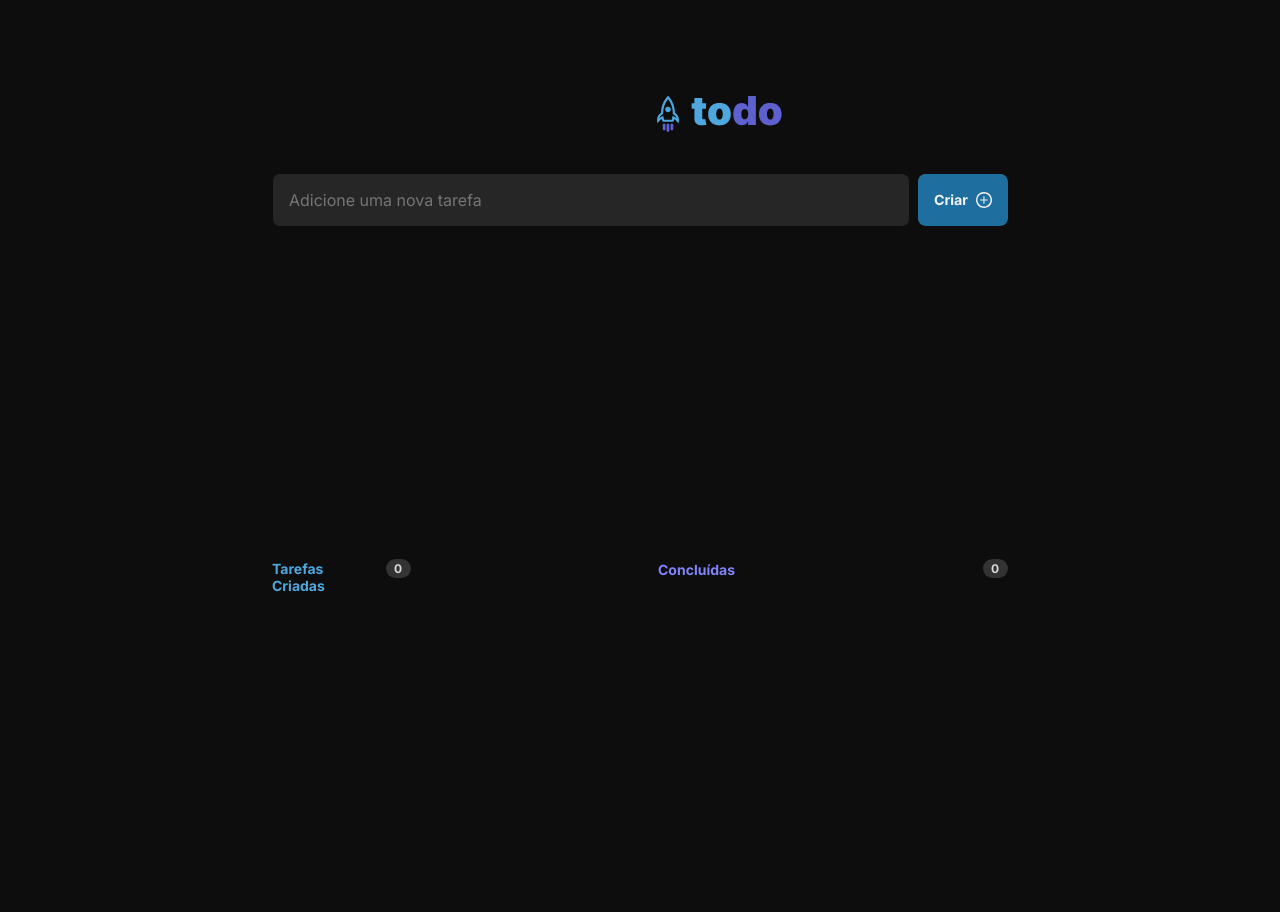
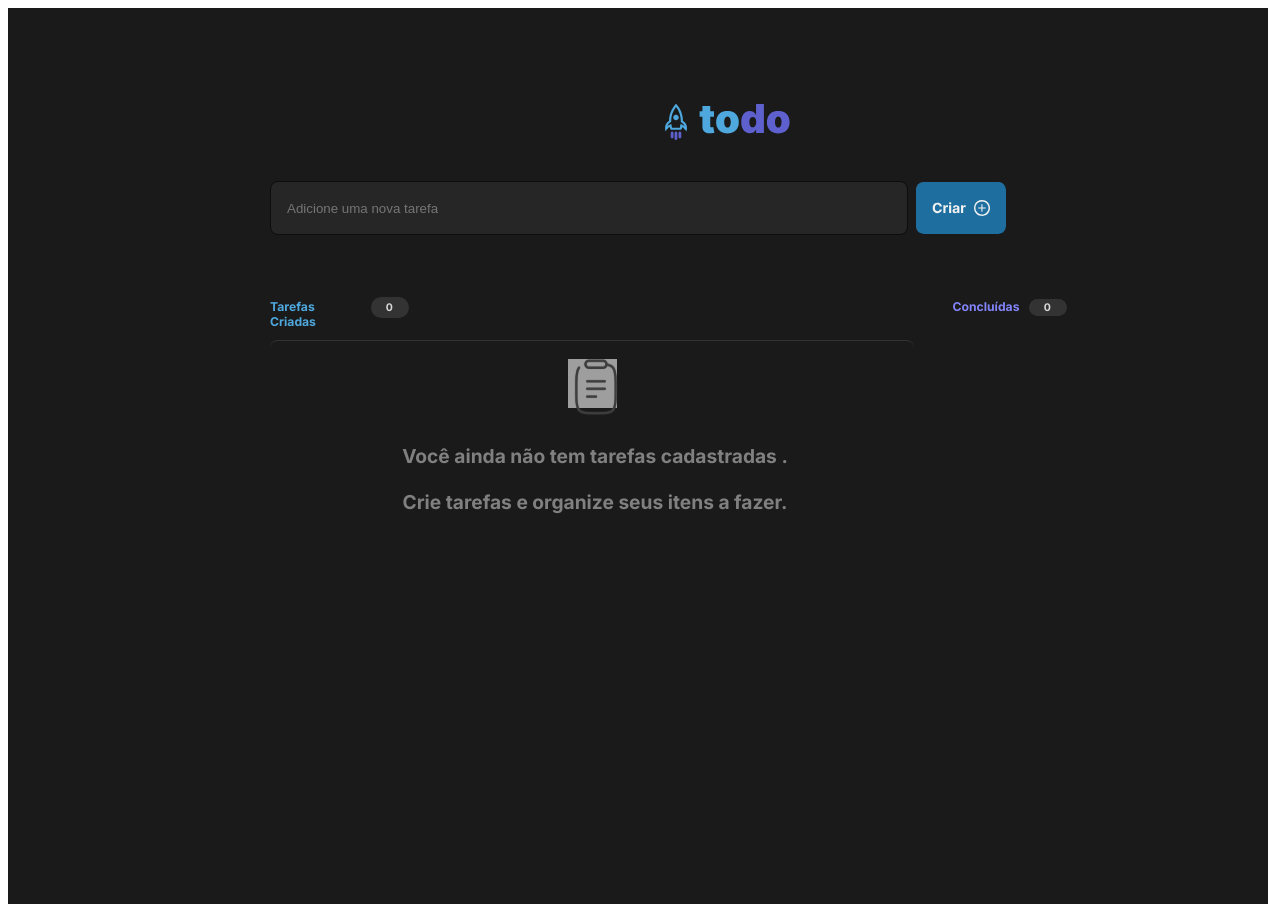
Before and after one commit to VanessaBach/ToDoList, a React (Vite) app: page / in a window 1280 px wide. Before the commit the page ends 800 px from the top, so only its background shows below. Built offline with nearby package versions, Linux system fonts and the light colour scheme; grey boxes are pictures that could not be loaded.

Commit message:
empty session ok

```diff
--- a/src/App.module.css
+++ b/src/App.module.css
@@ -1,16 +1,13 @@
 .wrapper {
-  max-width: 70rem;
-  margin: 2rem auto;
-  padding: 0 1rem;
+  position: relative;
+  width: 90rem;
+  height: 64rem;
+  background: #1A1A1A;
 
-  display: grid;
-  grid-template-columns: 256px 1fr;
-  gap: 2rem;
-  align-items: flex-start;
 }
 
 
-@media (max-width: 768px) {
+@media (max-width: 90rem) {
 
   html{
     font-size: 87.5%;
--- a/src/App.tsx
+++ b/src/App.tsx
@@ -9,12 +9,11 @@ import './global.css';
 
 export function App() {
   return (
-    <div>
-     <Header/>
-      <div className={styles.wrapper}>
-      <NewTask/>
-      <Tasks/>
-
+    <div className={styles.wrapper}>
+      <Header/>
+      <div >
+        <NewTask/>
+        <Tasks/>
       </div>
     </div>
   )
--- a/src/components/Header.tsx
+++ b/src/components/Header.tsx
@@ -4,7 +4,7 @@ import AppLogo from '../assets/Logo.svg';
 export function Header () {
   return (
     <header className={styles.header}>
-      <img src={AppLogo} alt="Logotipo do Ignite" />
+      <img src={AppLogo} alt="" />
     </header>
   )
 }
--- a/src/components/Tasks.module.css
+++ b/src/components/Tasks.module.css
@@ -19,12 +19,35 @@
   justify-content: space-between;
   align-items: flex-end;
   padding: 0px;
-  gap: 24px;
-  position: absolute;
-  width: 736px;
-  height: 287px;
-  left: calc(50% - 736px/2);
-  top: 291px;
+  gap: 561px;
+  width: 46rem;
+  height: 1.18rem;
+
+  flex: none;
+  order: 0;
+  align-self: stretch;
+  flex-grow: 0;
+}
+
+.empty {
+  box-sizing: border-box;
+  display: flex;
+  flex-direction: column;
+  justify-content: center;
+  align-items: center;
+  padding: 64px 24px;
+  gap: 16px;
+
+  width: 46rem;
+  height: 15.25rem;
+
+  border-top: 1px solid #333333;
+  border-radius: 8px;
+
+  flex: none;
+  order: 1;
+  align-self: stretch;
+  flex-grow: 0;
 }
 
 .created {
@@ -33,8 +56,8 @@
   align-items: center;
   padding: 0px;
   gap: 8px;
-  width: 139px;
-  height: 19px;
+  width: 8.68rem;
+  height: 1.18rem;
   flex: none;
   order: 0;
   flex-grow: 0;
@@ -46,21 +69,21 @@
   align-items: center;
   padding: 0px;
   gap: 8px;
-  width: 111px;
-  height: 19px;
+  width: 6.93rem;
+  height: 1.18rem;
   flex: none;
   order: 1;
   flex-grow: 0;
 }
 
 .doneTasks{
-  width: 78px;
-  height: 17px;
+  width: 4.87rem;
+  height: 1.06rem;
   font-family: 'Inter';
   font-style: normal;
   font-weight: 700;
-  font-size: 14px;
-  line-height: 17px;
+  font-size: 0.87rem;
+  line-height: 1.06rem;
   color: #8284FA;
   flex: none;
   order: 0;
@@ -75,8 +98,8 @@
   padding: 2px 8px;
   gap: 10px;
 
-  width: 25px;
-  height: 19px;
+  width: 1.56rem;
+  height:  1,18rem;
   background: #333333;
   border-radius: 999px;
   flex: none;
@@ -85,14 +108,14 @@
 }
 
 .doneTasksCounterText {
-  width: 9px;
-  height: 15px;
+  width: 0.56rem;
+  height: 0.93rem;
 
   font-family: 'Inter';
   font-style: normal;
   font-weight: 700;
-  font-size: 12px;
-  line-height: 15px;
+  font-size: 0.75rem;
+  line-height: 0.93rem;
   color: #D9D9D9;
   flex: none;
   order: 0;
@@ -100,14 +123,14 @@
 }
 
 .createdTasks {
-  width: 106px;
-  height: 17px;
+  width: 6.62rem;
+  height: 1.06rem;
 
   font-family: 'Inter';
   font-style: normal;
   font-weight: 700;
-  font-size: 14px;
-  line-height: 17px;
+  font-size: 0.87rem;
+  line-height: 1.06rem;
 
   color: #4EA8DE;
   flex: none;
@@ -123,8 +146,8 @@
   padding: 2px 8px;
   gap: 10px;
 
-  width: 25px;
-  height: 19px;
+  width: 1.56rem;
+  height: 1.18rem;
 
   background: #333333;
   border-radius: 999px;
@@ -135,16 +158,44 @@
 }
 
 .createdTasksCounterText {
-  width: 9px;
-  height: 15px;
+  width: 0.56rem;
+  height: 0.93rem;
 
   font-family: 'Inter';
   font-style: normal;
   font-weight: 700;
-  font-size: 12px;
-  line-height: 15px;
+  font-size: 0.75rem;
+  line-height: 0.93rem;
   color: #D9D9D9;
+
   flex: none;
   order: 0;
   flex-grow: 0;
 }
+
+.clipboard {
+  width: 3.5rem;
+  height: 3.5rem;
+  background: url(.png);
+  flex: none;
+  order: 0;
+  flex-grow: 0;
+}
+
+.emptyText {
+  width: 43rem;
+  height: 2,75rem;
+
+  font-family: 'Inter';
+  font-style: normal;
+  font-weight: 700;
+  font-size: 1.37rem;
+  line-height: 140%;
+  text-align: center;
+  color: #808080;
+
+  flex: none;
+  order: 1;
+  align-self: stretch;
+  flex-grow: 0;
+}
--- a/src/components/Tasks.tsx
+++ b/src/components/Tasks.tsx
@@ -1,18 +1,32 @@
 import styles from './Tasks.module.css';
+import ClipboardImg from '../assets/Clipboard.svg';
 
 export function Tasks() {
   return (
+    <div className={styles.tasks}>
       <div className={styles.info}>
         <div className={styles.created}>
-        <div className={styles.createdTasks}> Tarefas Criadas</div>
+          <div className={styles.createdTasks}>Tarefas Criadas</div>
           <div className={styles.createdTasksCounter}>
             <div className={styles.createdTasksCounterText}>0</div>
           </div>
         </div>
-      <div className={styles.doneTasks}> Concluídas</div>
+        <div className={styles.done}>
+          <div className={styles.doneTasks}>Concluídas</div>
           <div className={styles.doneTasksCounter}>
             <div className={styles.doneTasksCounterText}>0</div>
           </div>
         </div>
+      </div>
+      <div className={styles.empty}>
+        <div className={styles.clipboard}>
+          <img src={ClipboardImg} alt="" />
+        </div>
+        <div className={styles.emptyText}>
+          <p>Você ainda não tem tarefas cadastradas .</p>
+          <p>Crie tarefas e organize seus itens a fazer.</p>
+        </div>
+      </div>
+    </div>
   )
 }
--- a/src/global.css
+++ b/src/global.css
@@ -14,19 +14,3 @@
 
   --danger: #E25858;
 }
-
-* {
-  margin: 0;
-  padding: 0;
-  box-sizing: border-box;
-}
-
-body {
-  background: var(--gray-700);
-}
-
-body, input, textarea, button {
-  font-family: 'Inter', sans-serif;
-  line-height: 140%;
-  font-size: 1rem;
-}
```
Also changed, not shown: src/assets/Clipboard.svg (added). Lines whose indentation alone changed are shown as unchanged.
